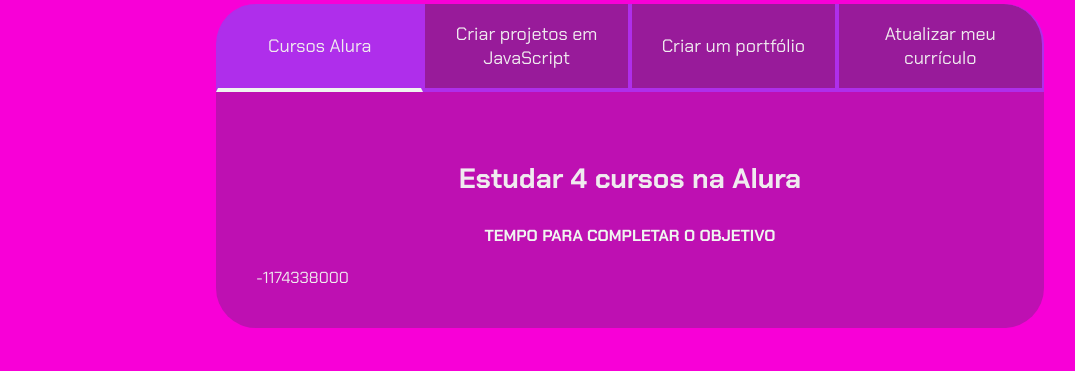
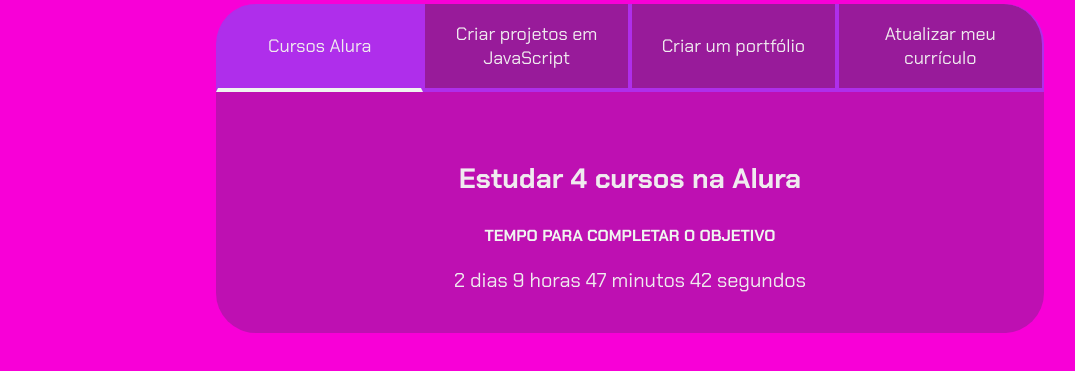
Before and after one commit to mariaaedrda/programacao_3D_oficial, a plain HTML site: page index.html in a window 1280 px wide. Shown: the part 99-470 px from the top of the page, without its empty margins (10-1085 px from the left). Drawn offline with Linux system fonts and the light colour scheme.

Commit message:
Add files via upload

```diff
--- a/main.js
+++ b/main.js
@@ -1,9 +1,23 @@
 const botoes = document.querySelectorAll(".botao");
 const textos = document.querySelectorAll(".aba-conteudo");
 const contadores = document.querySelectorAll(".contador");
-const tempoObjetivo1 = new Date("2024-03-22T00:00:00");
-let tempoAtual = new Date( );
-contadores[0].textContent = tempoObjetivo1 - tempoAtual;
+const tempoObjetivo1 = new Date("2024-04-07T00:00:00");
+contadores[0].textContent = calculaTempo(tempoObjetivo1);
+
+function calculaTempo (tempoObjetivo){
+    let tempoAtual = new Date();
+    let tempoFinal = tempoObjetivo - tempoAtual;
+    let segundos = Math.floor(tempoFinal/1000);
+    let minutos = Math.floor(segundos/60);
+    let horas = Math.floor(minutos/60);
+    let dias = Math.floor(horas/24);
+
+    segundos %= 60;
+    minutos %= 60;
+    horas %= 24;
+
+    return dias + " dias " + horas + " horas " + minutos + " minutos " + segundos + " segundos ";
+}
 
 for (let i=0; i < botoes.length; i++){
     botoes[i].onclick=function(){
--- a/style.css
+++ b/style.css
@@ -85,6 +85,11 @@ body{
     color: var(--verde);
     text-transform: uppercase;
 }
+.contador{
+    font-size: 20px;
+    text-align: center;
+
+}
 
 @media screen and (min-width: 768px) {
     .botoes{
```
